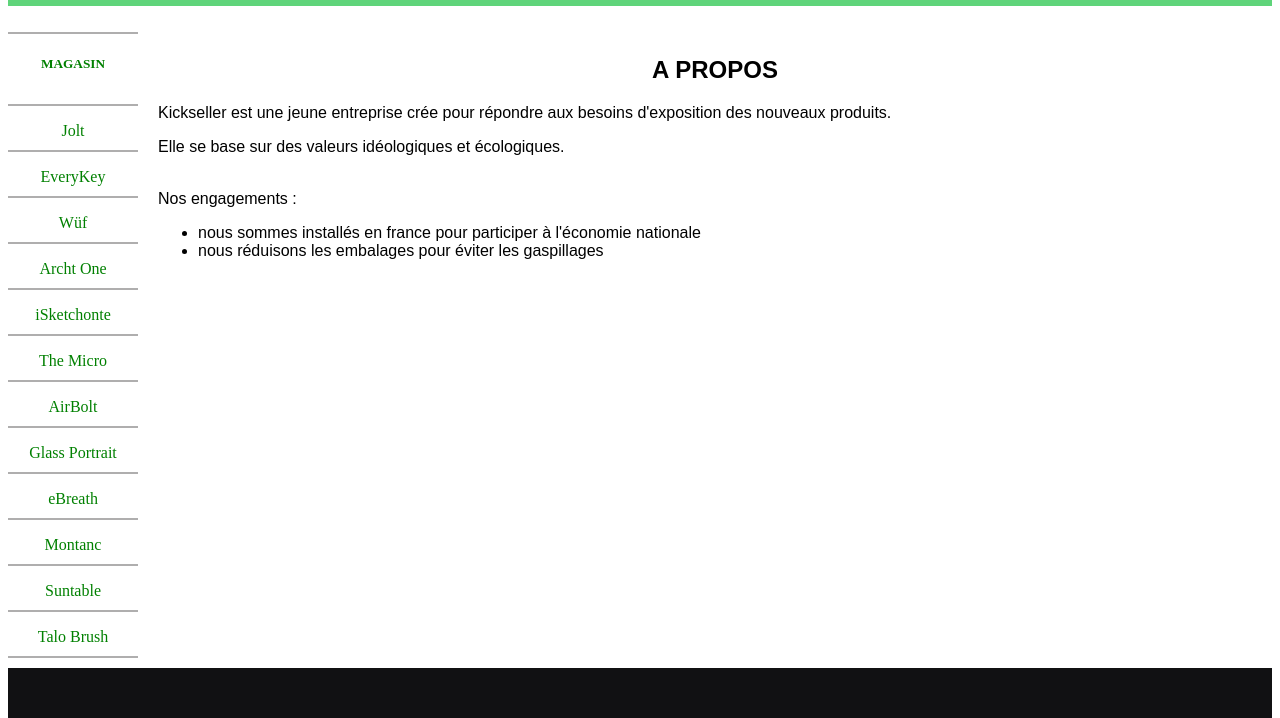
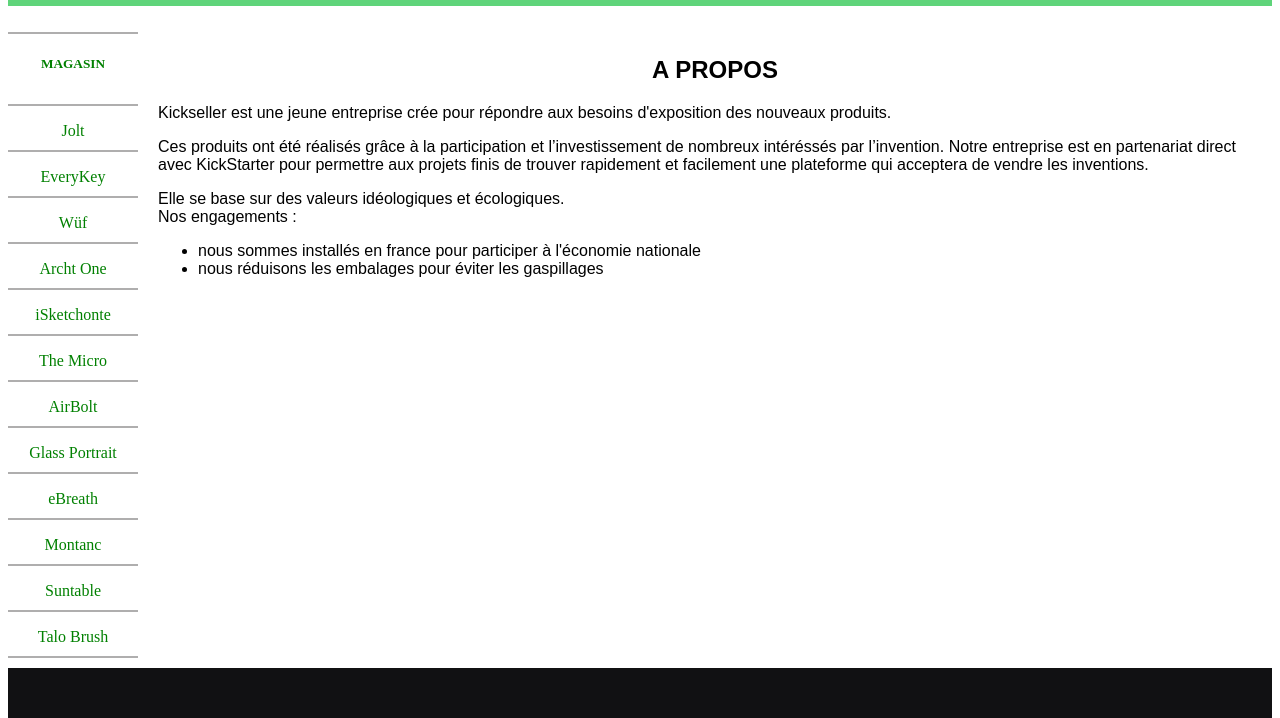
Before and after one commit to StartToPlay/Site-Web, a plain HTML site: page html/about.html in a window 1280 px wide. Shown: the part 82-800 px from the top of the page. Drawn offline with Linux system fonts and the light colour scheme.

Commit message:
finitions pages à propos

```diff
--- a/html/about.html
+++ b/html/about.html
@@ -48,13 +48,18 @@
 		<h2> A PROPOS </h2>
 		</p>
 		<p>Kickseller est une jeune entreprise crée pour répondre aux besoins d'exposition des nouveaux produits.</p>
-		<p>Elle se base sur des valeurs idéologiques et écologiques.</p></br>
-		Nos engagements : </br>
+		Ces produits ont été réalisés grâce à la participation et l’investissement de nombreux intéréssés par
+		l’invention.
+		Notre entreprise est en partenariat direct avec KickStarter pour permettre aux projets finis de trouver
+		rapidement et facilement une plateforme qui acceptera de vendre les inventions.
+		<p>Elle se base sur des valeurs idéologiques et écologiques.</br>
+			Nos engagements : </br>
 		<ul>
 			<li>nous sommes installés en france pour participer à l'économie nationale</li>
 			<li>nous réduisons les embalages pour éviter les gaspillages</li>
 
 		</ul>
+		</p>
 	</section>
 
 
```
